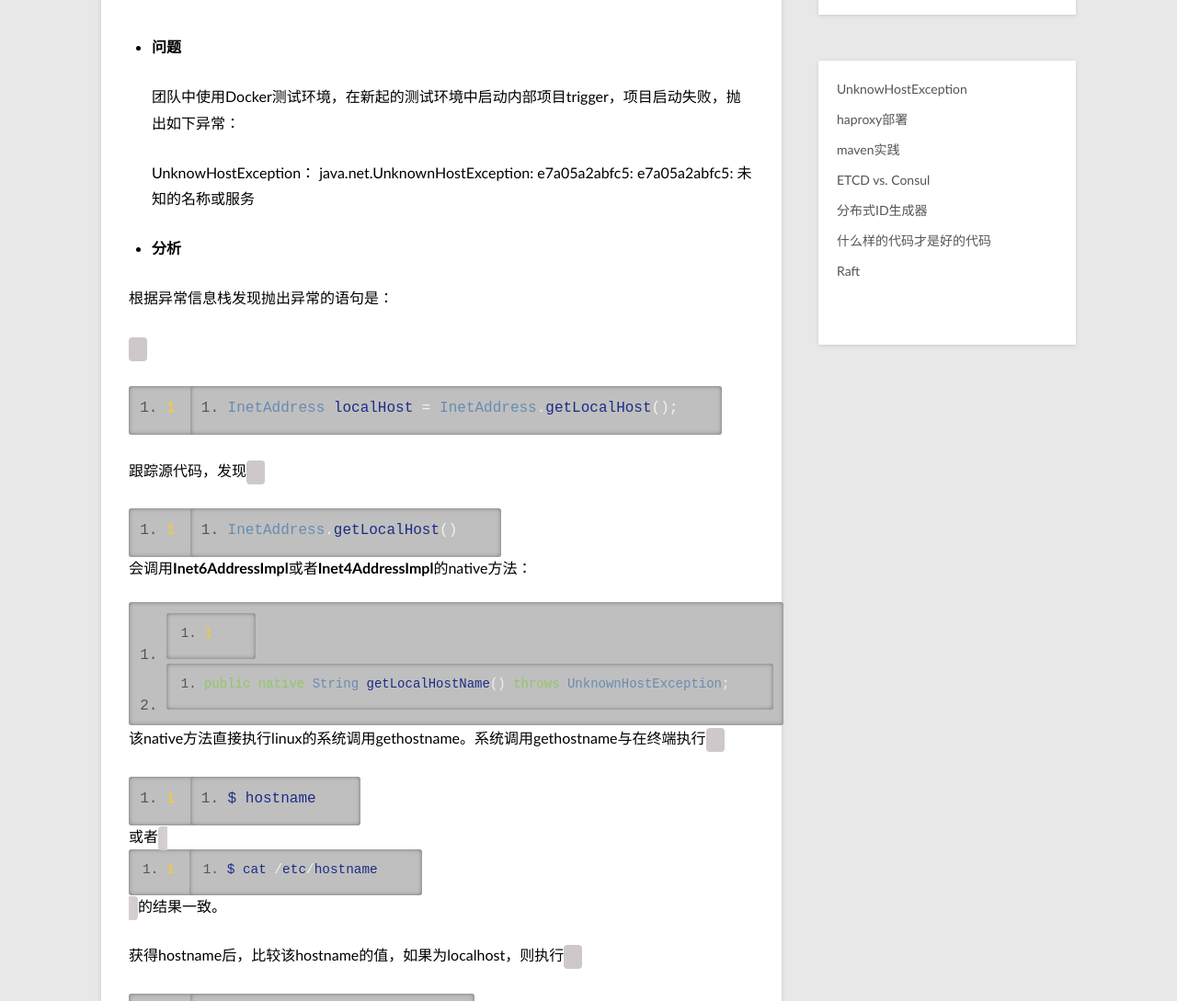
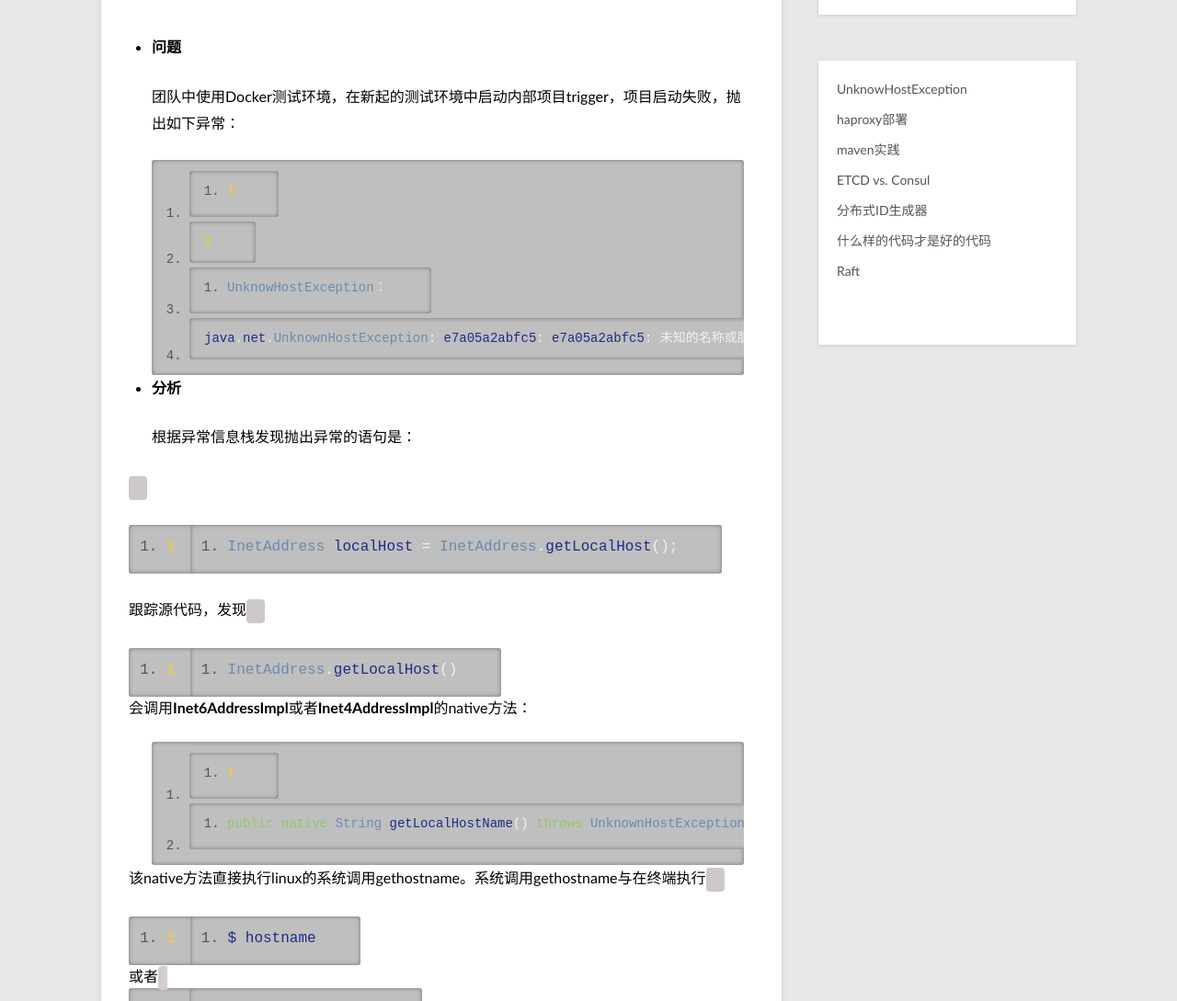
Before and after one commit to hongbing/hongbing.github.io, a Jekyll site: the page built from _posts/blog/2015-08-11-UnknowHostException.md, in a window 1280 px wide and 1400 px high, cut to the strip 311-1400 px from the top of the window. Shown: the whole strip at 92% size. Built offline with Jekyll 4.4.1, drawn with Linux system fonts in a browser that asks for light colours.

Commit message:
Update 2015-08-11-UnknowHostException.md

````diff
--- a/_posts/blog/2015-08-11-UnknowHostException.md
+++ b/_posts/blog/2015-08-11-UnknowHostException.md
@@ -9,34 +9,32 @@ category: blog
 
   团队中使用Docker测试环境，在新起的测试环境中启动内部项目trigger，项目启动失败，抛出如下异常：
 
-
-	UnknowHostException：
+>	UnknowHostException：
 	java.net.UnknownHostException: e7a05a2abfc5: e7a05a2abfc5: 未知的名称或服务
 
 
 + **分析**
 
-根据异常信息栈发现抛出异常的语句是：
+  根据异常信息栈发现抛出异常的语句是：
 
 `InetAddress localHost = InetAddress.getLocalHost();`
 
 跟踪源代码，发现`InetAddress.getLocalHost()`会调用**Inet6AddressImpl**或者**Inet4AddressImpl**的native方法：
-```
-public native String getLocalHostName() throws UnknownHostException;
-```
+
+> 	public native String getLocalHostName() throws UnknownHostException;
+
 该native方法直接执行linux的系统调用gethostname。系统调用gethostname与在终端执行`$ hostname`或者`$ cat /etc/hostname`的结果一致。
 
 获得hostname后，比较该hostname的值，如果为localhost，则执行`impl.loopbackAddress();`获得localhost对应的ip地址。
-```
-	if (local.equals("localhost")) {
+
+>	if (local.equals("localhost")) {
                 return impl.loopbackAddress();
             }
-```
+
 
 如果不是localhost，则会读取缓存，缓存不存在，则调用`InetAddress.getAddressesFromNameService(local, null)`。
 
-```
-	synchronized (cacheLock) {
+>	synchronized (cacheLock) {
                 long now = System.currentTimeMillis();
                 if (cachedLocalHost != null) {
                     if ((now - cacheTime) < maxCacheTime) // Less than 5s old?
@@ -64,15 +62,14 @@ public native String getLocalHostName() throws UnknownHostException;
                     ret = localAddrs[0];
                 }
             }
-```
 
-`InetAddress.getAddressesFromNameService(local, null)`方法经过一系列执行，后续会调用native的`lookupAllHostAddr`方法，该方法会在/etc/hosts里面查找对应host的ip地址，如果没有则抛出UnknowHostException。
+
+`InetAddress.getAddressesFromNameService(local,null)`方法经过一系列执行，后续会调用native的`lookupAllHostAddr`方法，该方法会在/etc/hosts里面查找对应host的ip地址，如果没有则抛出UnknowHostException。
 
 + **解决方法**
 
 在/etc/hosts里面添加一项
 
-```
-127.0.0.1 e7a05a2abfc5
-```
+>	127.0.0.1 e7a05a2abfc5
+
 前面的ip地址可以换成真实的ip地址。
````
